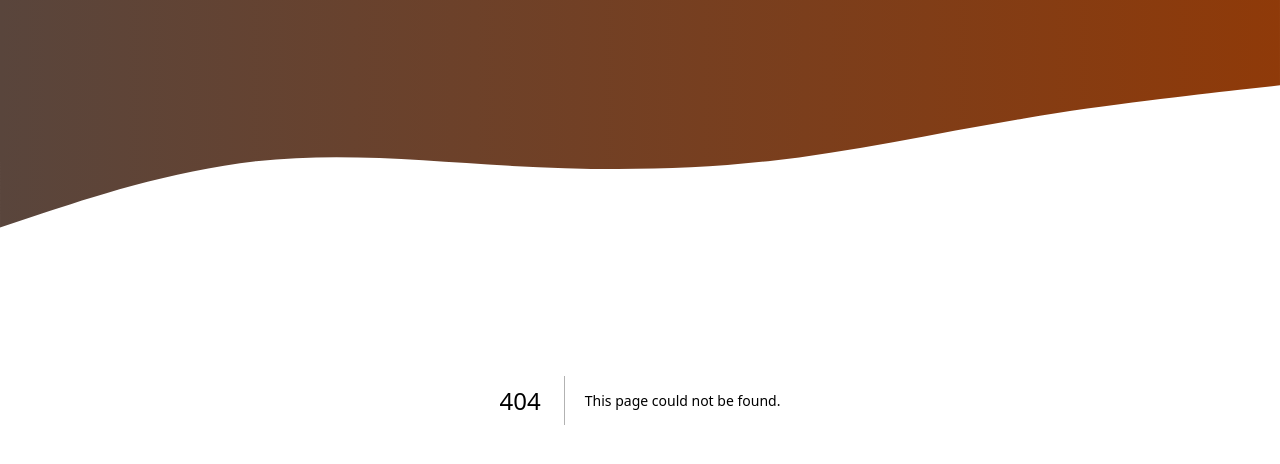
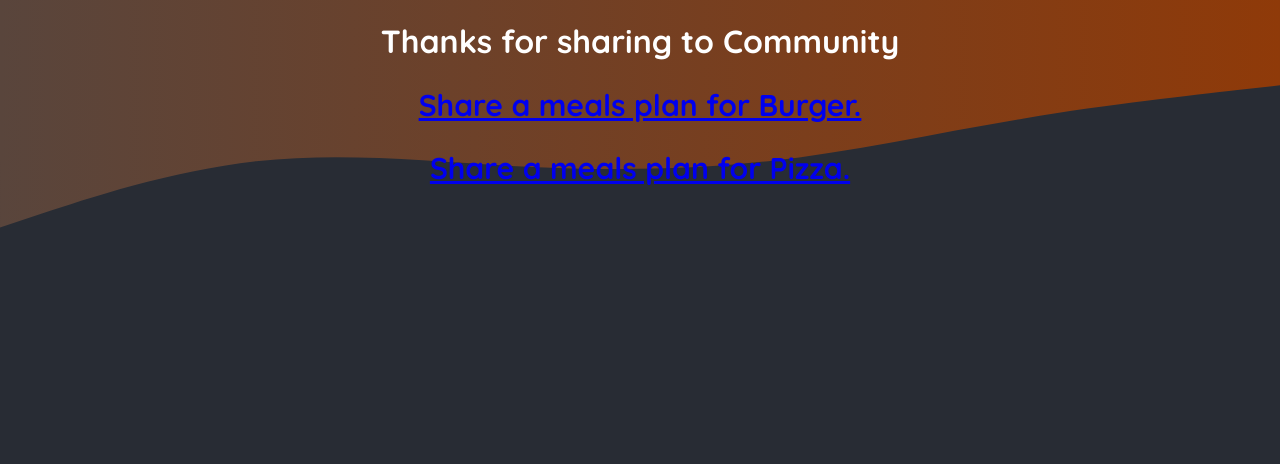
Before and after one commit to akashstha/foodies-starting-apps, a Next.js app: page /community in a window 1280 px wide. Before the commit this address had no page. Shown: the top 464 px of the page. Built offline with nearby package versions, Linux system fonts and the light colour scheme.

Commit message:
Adding the dynamics pages

```diff
--- /dev/null
+++ b/app/community/page.js
@@ -0,0 +1,17 @@
+import Link from "next/link";
+
+const Community =() =>{
+    return(
+        <main>
+            <h1>Thanks for sharing to Community</h1>
+            <h2>
+                <Link href="/meals/burgers">Share a meals plan for Burger.</Link>
+            </h2>
+            <h2>
+                <Link href="/meals/pizza">Share a meals plan for Pizza.</Link>
+            </h2>
+        </main>
+    )
+}
+
+export default Community;
--- a/app/globals.css
+++ b/app/globals.css
@@ -12,6 +12,19 @@ body {
   margin: 0;
   background: radial-gradient(#282c34, #282c34);
 }
+main{
+  text-align: center;
+}
+h1{
+  color: white;
+  text-align: center;
+}
+h2{
+  color: white;
+  font-size: 30px;;
+}
+
+
 
 .header-background {
   position: absolute;
```
Also changed, not shown: app/meals/[slug]/page.js (added, +9 -0 lines), app/meals/page.js (added, +13 -0 lines), app/meals/share/page.js (added, +15 -0 lines), app/page.js (+18 -1 lines).
